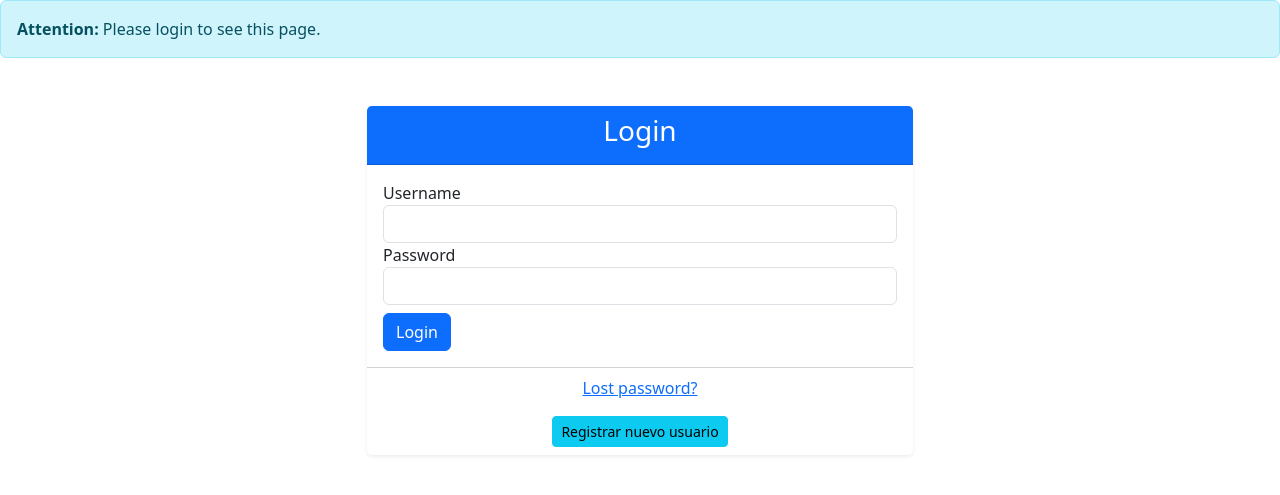
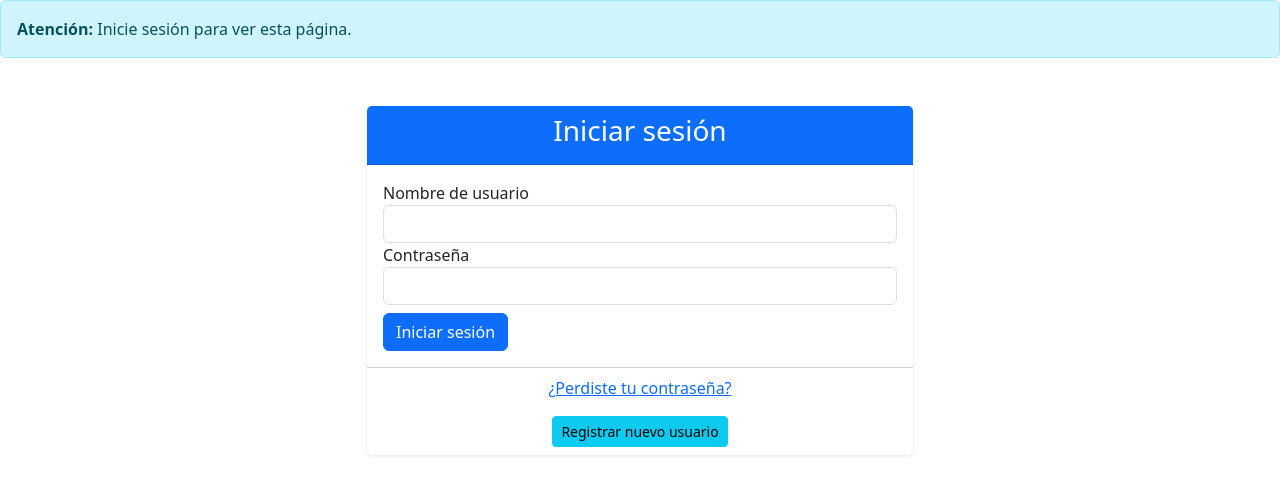
Before and after one commit to Carlos5Noob/Critikon-project, a Django app: page /accounts/login/?next=/critikon/usuarios/1/ in a window 1280 px wide. Shown: the top 495 px of the page. Run offline with Django 5.2, Linux system fonts and the light colour scheme; some libraries are stand-ins or nearby versions.

Commit message:
refactor traducciones en la login page

```diff
--- a/app/templates/registration/login.html
+++ b/app/templates/registration/login.html
@@ -1,23 +1,23 @@
 {% extends "registration/base.html" %}
 
-{% block title %}Iniciar sesión{% endblock %}
+{% block title %}Iniciar sesión | Critikon{% endblock %}
 
 {% block content %}
 
 {% if form.errors %}
 <div class="alert alert-danger" role="alert">
-    <strong>Error:</strong> Your username and password didn't match. Please try again.
+    <strong>Error:</strong> Tu nombre de usuario y contraseña no coinciden. Inténtalo de nuevo.
 </div>
 {% endif %}
 
 {% if next %}
     {% if user.is_authenticated %}
     <div class="alert alert-warning" role="alert">
-        <strong>Access Denied:</strong> Your account doesn't have access to this page. Please login with an account that has access.
+        <strong>Acceso denegado:</strong> Tu cuenta no tiene acceso a esta página. Inicia sesión con una cuenta con acceso.
     </div>
     {% else %}
     <div class="alert alert-info" role="alert">
-        <strong>Attention:</strong> Please login to see this page.
+        <strong>Atención:</strong> Inicie sesión para ver esta página.
     </div>
     {% endif %}
 {% endif %}
@@ -27,25 +27,25 @@
         <div class="col-md-6">
             <div class="card shadow-sm border-0 rounded">
                 <div class="card-header bg-primary text-white text-center">
-                    <h3>Login</h3>
+                    <h3>Iniciar sesión</h3>
                 </div>
                 <div class="card-body">
                     <form method="post" action="{% url 'login' %}">
                         {% csrf_token %}
                         <div class="form-group">
-                            <label for="id_username" class="font-weight-bold text-dark">Username</label>
+                            <label for="id_username" class="font-weight-bold text-dark">Nombre de usuario</label>
                             <input type="text" name="username" id="id_username" class="form-control">
                         </div>
                         <div class="form-group">
-                            <label for="id_password" class="font-weight-bold text-dark">Password</label>
+                            <label for="id_password" class="font-weight-bold text-dark">Contraseña</label>
                             <input type="password" name="password" id="id_password" class="form-control">
                         </div>
-                        <button type="submit" class="mt-2 btn btn-primary btn-block">Login</button>
+                        <button type="submit" class="mt-2 btn btn-primary btn-block">Iniciar sesión</button>
                         <input type="hidden" name="next" value="{{ next }}">
                     </form>
                 </div>
                 <div class="card-footer text-center bg-white">
-                    <p><a href="{% url 'password_reset' %}" class="text-primary">Lost password?</a></p>
+                    <p><a href="{% url 'password_reset' %}" class="text-primary">¿Perdiste tu contraseña?</a></p>
                     <a href="{% url 'app:registro' %}" class="btn btn-info btn-sm">Registrar nuevo usuario</a>
                 </div>
             </div>
--- a/app/templates/registration/registro.html
+++ b/app/templates/registration/registro.html
@@ -1,6 +1,6 @@
 {% extends "registration/base.html" %}
 
-{% block title %}Registrar usuario{% endblock %}
+{% block title %}Registrar usuario | Critikon{% endblock %}
 
 {% block content %}
 
```
